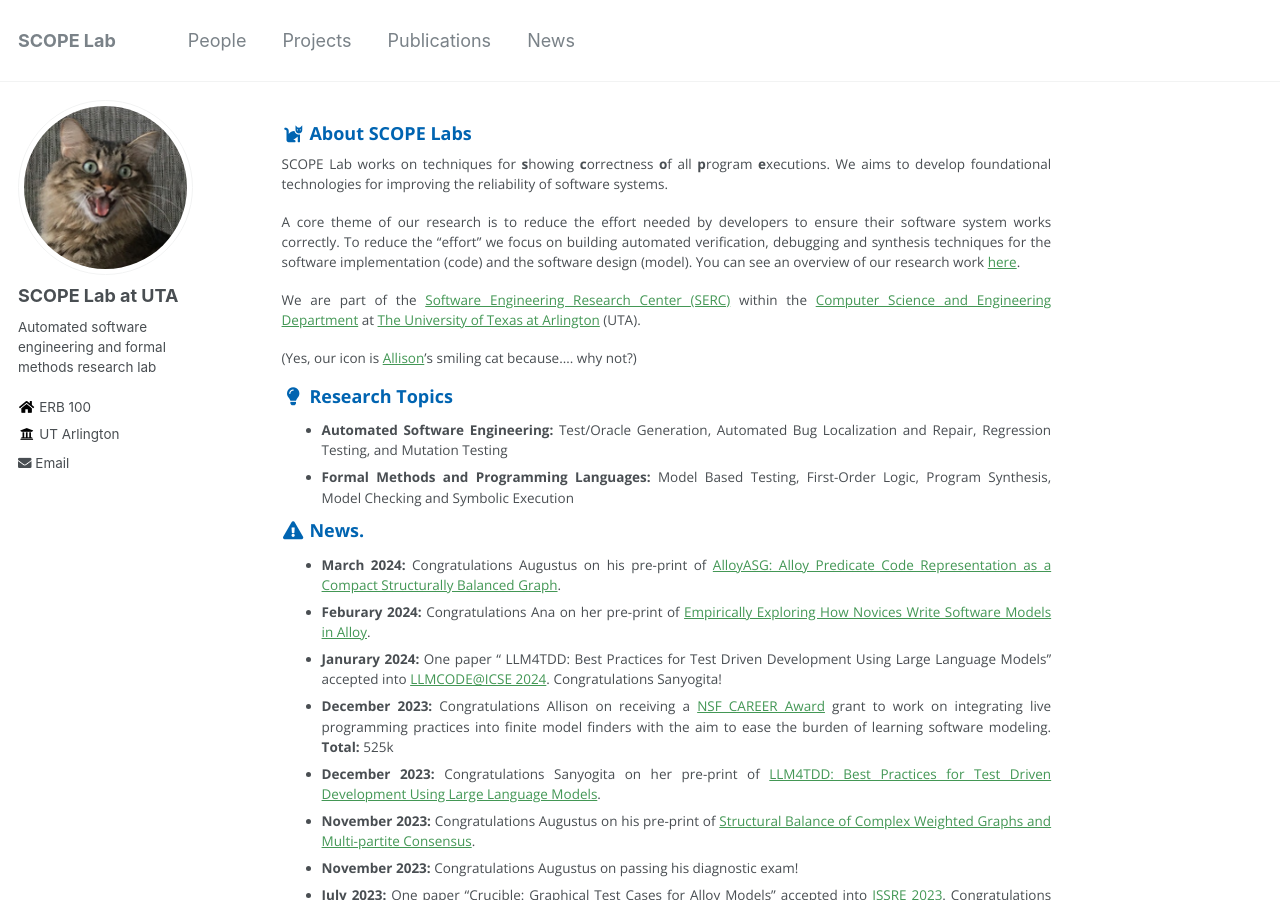
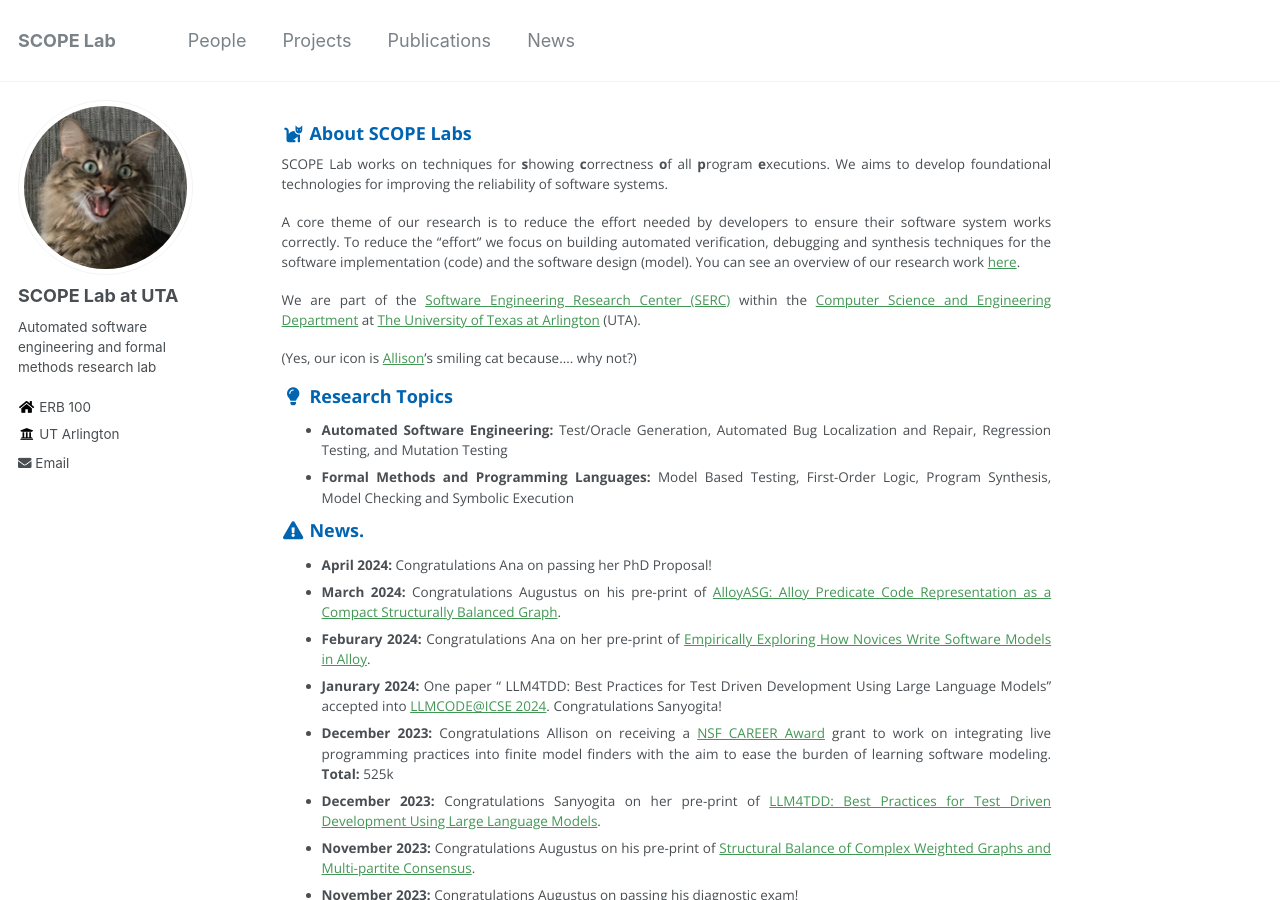
Before and after one commit to SCOPELabUTA/SCOPELabUTA.github.io, a Jekyll site: the page built from _pages/about.md, in a window 1280 px wide and 900 px high. Built offline with Jekyll 4.4.1, drawn with Linux system fonts in a browser that asks for light colours.

Commit message:
Update about.md

```diff
--- a/_pages/about.md
+++ b/_pages/about.md
@@ -24,6 +24,7 @@ Mutation Testing
 Checking and Symbolic Execution
 
 ### <i class="fa fa-fw fa-exclamation-triangle" aria-hidden="true"></i> News.
+* **April 2024:** Congratulations Ana on passing her PhD Proposal!
 * **March 2024:** Congratulations Augustus on his pre-print of [AlloyASG: Alloy Predicate Code Representation as a Compact Structurally Balanced Graph](https://arxiv.org/pdf/2403.00170.pdf).
 * **Feburary 2024:** Congratulations Ana on her pre-print of [Empirically Exploring How Novices Write Software Models in Alloy](https://arxiv.org/pdf/2402.06624.pdf).
 * **Janurary 2024:** One paper " LLM4TDD: Best Practices for Test Driven Development Using Large Language Models" accepted into [LLMCODE@ICSE 2024](https://llm4code.github.io/). Congratulations Sanyogita!
```
